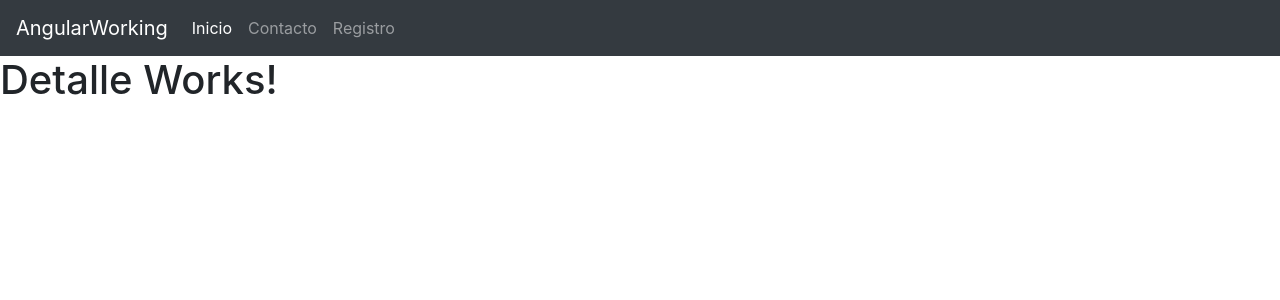
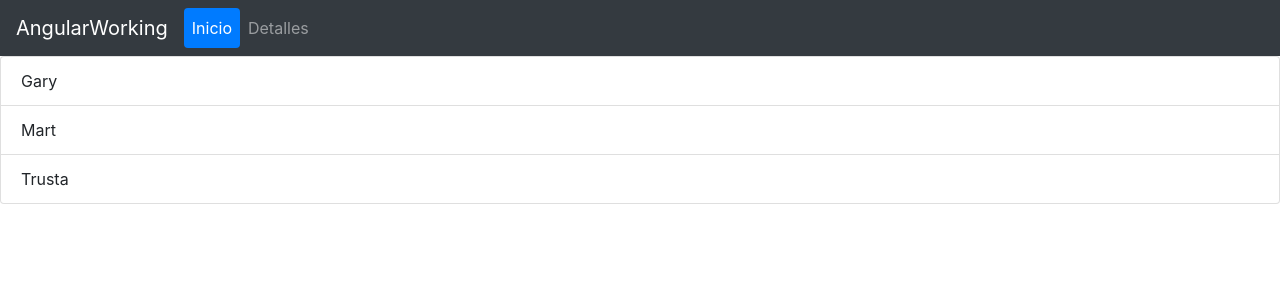
Before and after one commit to juanaguillon/angular-working, an Angular app: page /lugares in a window 1280 px wide. Shown: the top 300 px of the page. Built offline with nearby package versions, Linux system fonts and the light colour scheme.

Commit message:
Routers Actives

```diff
--- a/src/app/app-routing.module.ts
+++ b/src/app/app-routing.module.ts
@@ -1,14 +1,15 @@
 import { NgModule } from '@angular/core';
 import { Routes, RouterModule } from '@angular/router';
 import { DetallesComponent } from './detalles/detalles.component';
+import { LugaresComponent } from './lugares/lugares.component';
 
 const routes: Routes = [
   {
     path: 'lugares',
-    component: DetallesComponent
+    component: LugaresComponent
   },
   {
-    path: 'comp',
+    path: 'detalles',
     component: DetallesComponent
   }
 ];
--- a/src/app/app.component.html
+++ b/src/app/app.component.html
@@ -1,18 +1,15 @@
 <!--The content below is only a placeholder and can be replaced.-->
-<nav class="navbar navbar-expand-lg navbar-dark bg-dark">
+<nav class="navbar navbar-expand-lg navbar-dark bg-dark nav-pills">
   <a class="navbar-brand" href="#">AngularWorking</a>
   <div class="collapse navbar-collapse" id="navbarSupportedContent">
     <ul class="navbar-nav mr-auto">
-      <li class="nav-item active">
-        <a routerLink="/lugares" class="nav-link" href="#">Inicio <span class="sr-only">(current)</span></a>
+      <li class="nav-item">
+        <a routerLinkActive="active" routerLink="/lugares" class="nav-link">Inicio</a>
       </li>
       <li class="nav-item">
-        <a class="nav-link" href="#">Contacto</a>
+        <a routerLinkActive="active" routerLink="/detalles" class="nav-link">Detalles</a>
       </li>
 
-      <li class="nav-item">
-        <a class="nav-link" href="#" >Registro</a>
-      </li>
     </ul>
 
   </div>
--- a/src/app/app.component.ts
+++ b/src/app/app.component.ts
@@ -9,22 +9,4 @@ export class AppComponent {
   title = 'Angular Working';
   nombre = "";
 
-  lugares = [
-    {
-      "nombre":"Gary",
-      "show": true,
-      "plan": 'pagado'
-    },
-    {
-      "nombre":"Mart",
-      "show": false,
-      "plan": 'gratis'
-    },
-    {
-      "nombre":"Trusta",
-      "show": true,
-      "plan": "pagado"
-    }
-  ]
-
 }
--- a/src/app/app.module.ts
+++ b/src/app/app.module.ts
@@ -7,13 +7,15 @@ import { AppRoutingModule } from './app-routing.module';
 import { ResaltarDirective } from './directives/resaltar.directive';
 import { ContarClicksDirective } from './directives/contar-clicks.directive';
 import { DetallesComponent } from './detalles/detalles.component';
+import { LugaresComponent } from './lugares/lugares.component';
 
 @NgModule({
   declarations: [
     AppComponent,
     ResaltarDirective,
     ContarClicksDirective,
-    DetallesComponent
+    DetallesComponent,
+    LugaresComponent
   ],
   imports: [
     BrowserModule,
--- /dev/null
+++ b/src/app/lugares/lugares.component.html
@@ -0,0 +1,3 @@
+<ul class="list-group" >
+	<li *ngFor="let lugar of lugares" class="list-group-item">{{lugar.nombre}}</li>
+</ul>
--- /dev/null
+++ b/src/app/lugares/lugares.component.ts
@@ -0,0 +1,34 @@
+import { Component, OnInit } from '@angular/core';
+
+@Component({
+  selector: 'app-lugares',
+  templateUrl: './lugares.component.html',
+  styleUrls: ['./lugares.component.css']
+})
+export class LugaresComponent implements OnInit {
+
+  constructor() { }
+
+
+  lugares = [
+    {
+      "nombre":"Gary",
+      "show": true,
+      "plan": 'pagado'
+    },
+    {
+      "nombre":"Mart",
+      "show": false,
+      "plan": 'gratis'
+    },
+    {
+      "nombre":"Trusta",
+      "show": true,
+      "plan": "pagado"
+    }
+  ]
+
+  ngOnInit() {
+  }
+
+}
```
Also changed, not shown: src/app/lugares/lugares.component.css (added), 1 other file (tests, documents, lock files or other folders).
